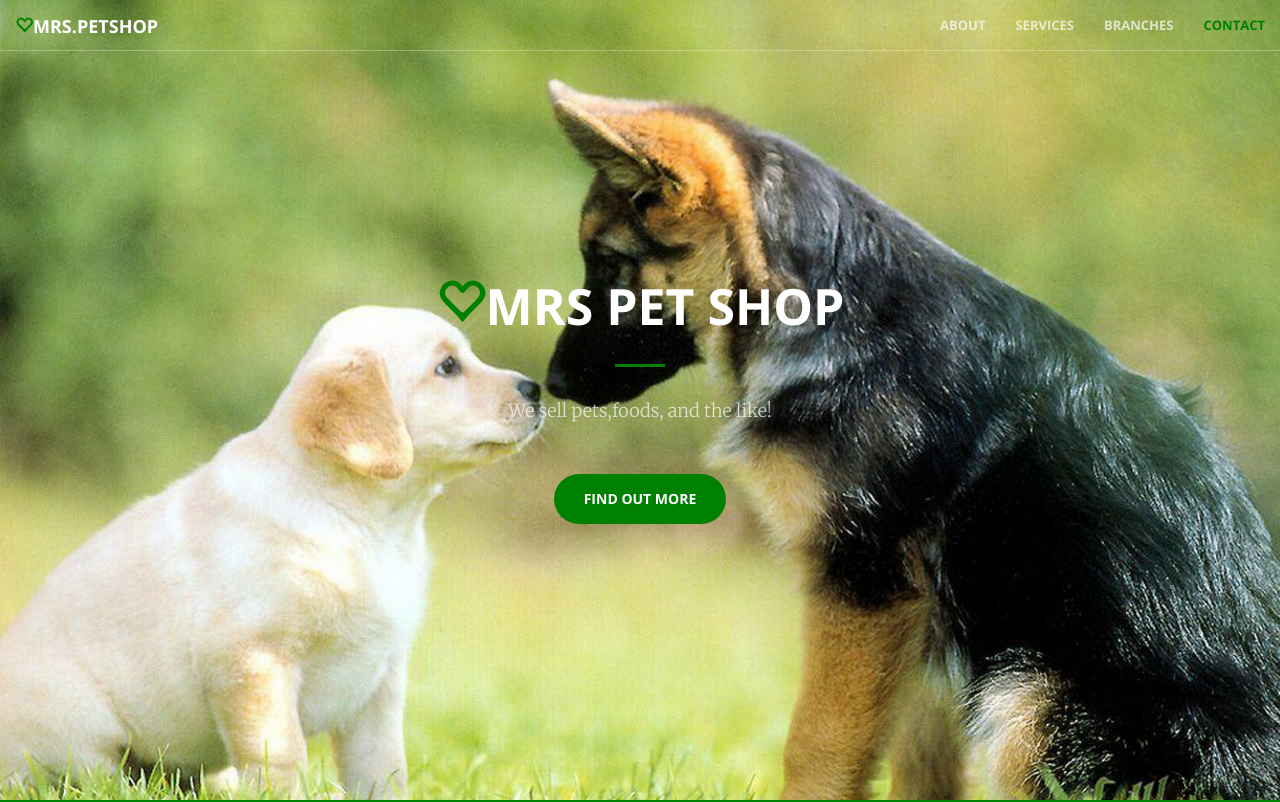
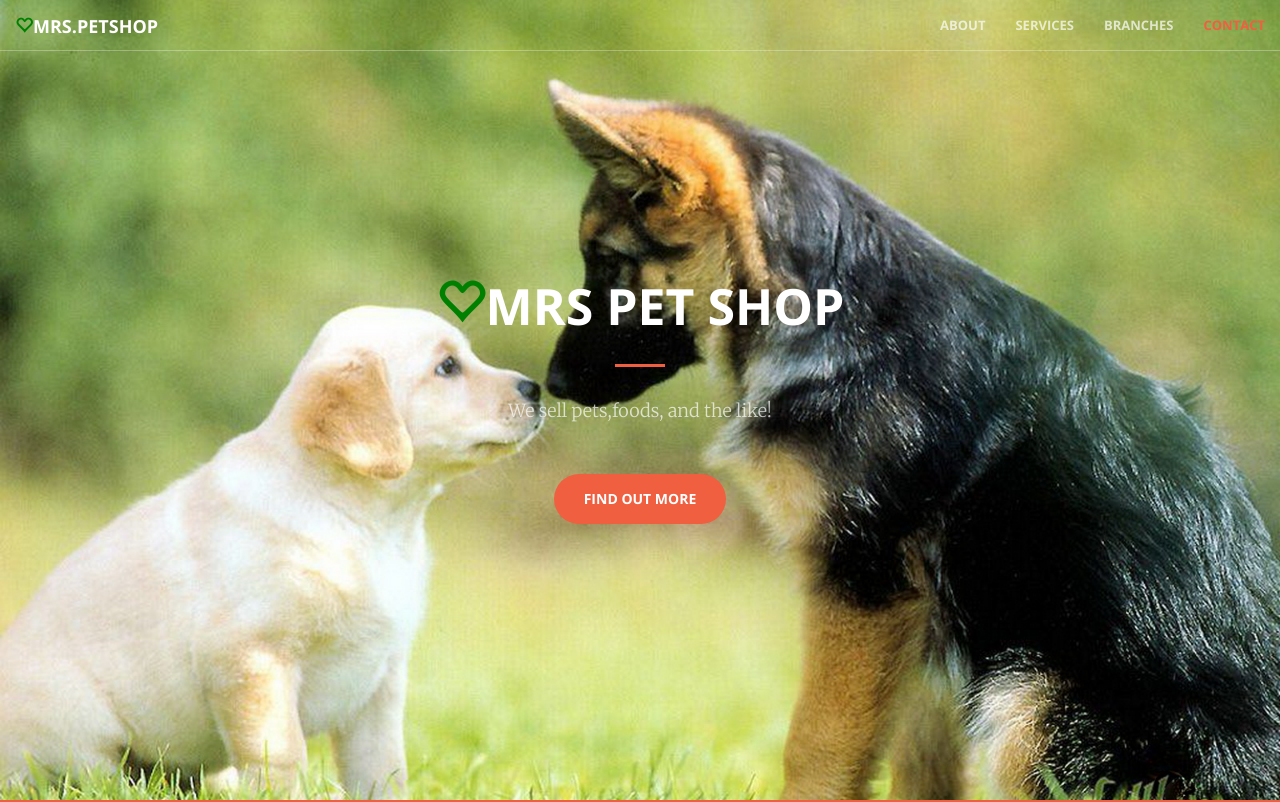
Before and after one commit to jeremiahbaraoil/mrspetshop.github.io, a website: page index.html in a window 1280 px wide. Shown: the top 802 px of the page. Drawn offline with nearby package versions, Linux system fonts and the light colour scheme; files that its build step writes are made by us from their sources; files whose address does not match are found by name.

Commit message:
Update index.html

```diff
--- a/index.html
+++ b/index.html
@@ -23,7 +23,7 @@
     <link href="vendor/magnific-popup/magnific-popup.css" rel="stylesheet">
 
     <!-- Theme CSS -->
-    <link href="creative.min.css" rel="stylesheet">
+    <link href="creative.css" rel="stylesheet">
 
     <!-- HTML5 Shim and Respond.js IE8 support of HTML5 elements and media queries -->
     <!-- WARNING: Respond.js doesn't work if you view the page via file:// -->
```
